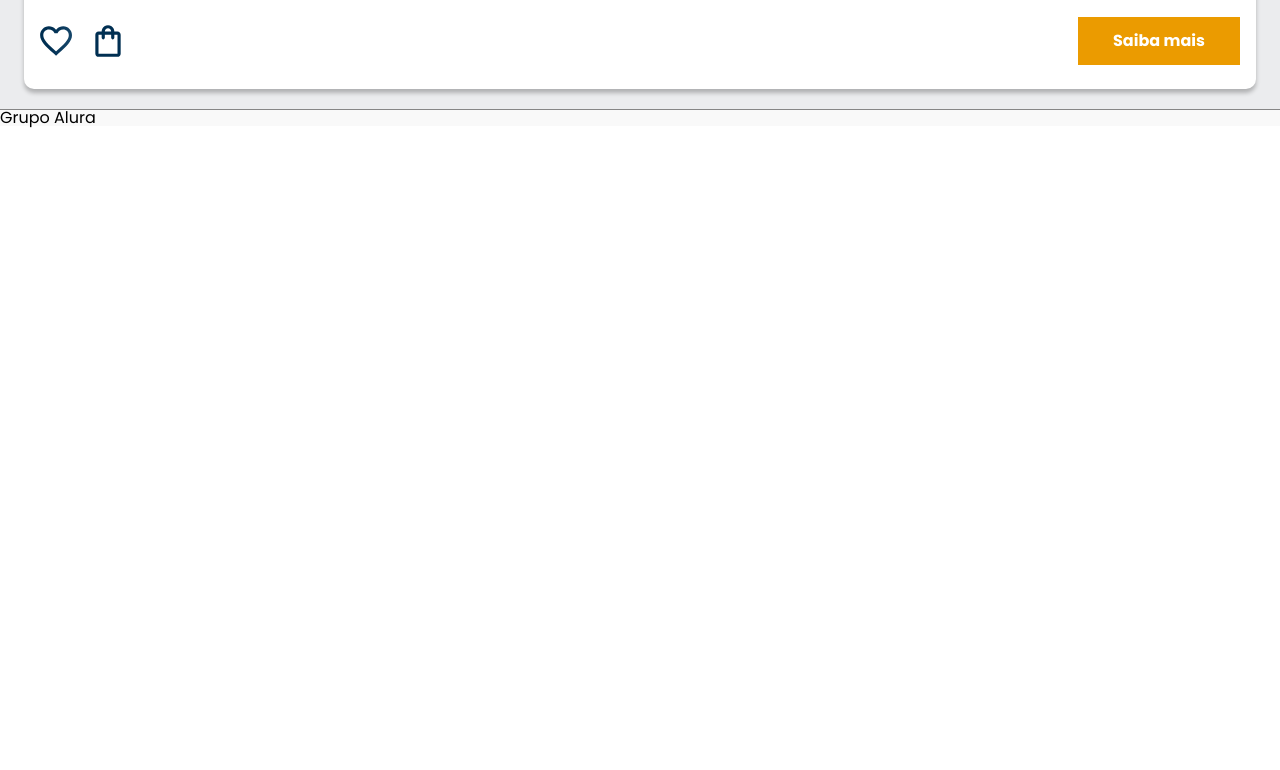
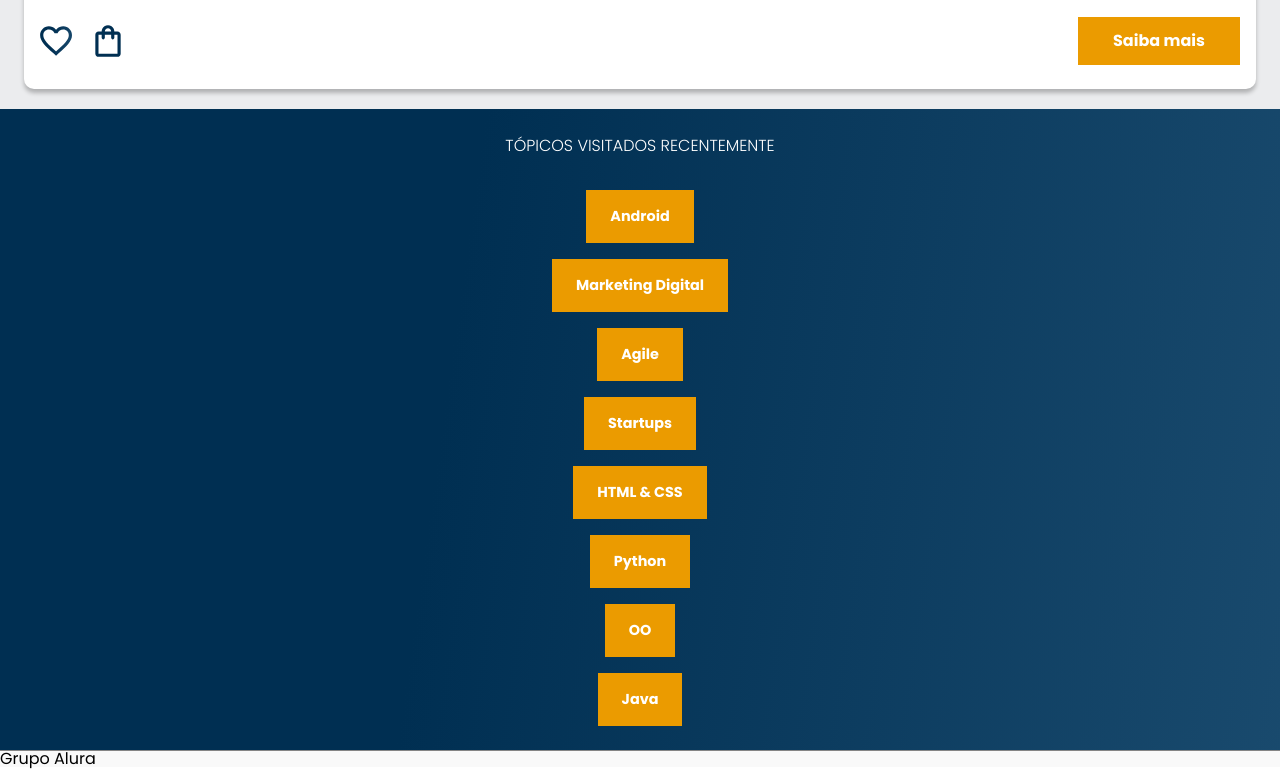
Before and after one commit to andres-neto/projeto-alura-books, a plain HTML site: page index.html in a window 1280 px wide. Shown: the part 1497-2267 px from the top of the page. Before the commit the page ends 1626 px from the top, so only its background shows below. Drawn offline with nearby package versions, Linux system fonts and the light colour scheme.

Commit message:
Iniciando seção de tópicos

```diff
--- a/index.html
+++ b/index.html
@@ -68,8 +68,8 @@
                             alt="Livro de javascript assertivo da alurabooks"></div>
                     <div class="swiper-slide"><img src="assets/Guia Front-end.svg"
                             alt="Livro guia front end da alurabooks"></div>
-                    <div class="swiper-slide"><img src="assets/Portugol.svg"
-                            alt="Livro de portugol da alurabooks"></div>
+                    <div class="swiper-slide"><img src="assets/Portugol.svg" alt="Livro de portugol da alurabooks">
+                    </div>
                     <div class="swiper-slide"><img src="assets/Acessibilidade.svg"
                             alt="Livro sobre acessibilidade no desenvolvimento web da alurabooks"></div>
                 </div>
@@ -98,7 +98,8 @@
                     <!-- 1º coluna -->
                     <ul class="botoes">
                         <li class="botoes__item"><img src="assets/Favoritos.svg" alt="Favoritar livro"></li>
-                        <li class="botoes__item"><img src="assets/Compras.svg" alt="Adicionar ao carrinho de compras"></li>
+                        <li class="botoes__item"><img src="assets/Compras.svg" alt="Adicionar ao carrinho de compras">
+                        </li>
                     </ul>
                     <!-- 2º coluna -->
                     <a class="botoes__ancora" href="#">Saiba mais</a>
@@ -119,8 +120,8 @@
                             alt="Livro de liderança em design da alurabooks"></div>
                     <div class="swiper-slide"><img src="assets/Guia Front-end.svg"
                             alt="Livro guia front end da alurabooks"></div>
-                    <div class="swiper-slide"><img src="assets/Portugol.svg"
-                            alt="Livro de portugol da alurabooks"></div>
+                    <div class="swiper-slide"><img src="assets/Portugol.svg" alt="Livro de portugol da alurabooks">
+                    </div>
                     <div class="swiper-slide"><img src="assets/Acessibilidade.svg"
                             alt="Livro sobre acessibilidade no desenvolvimento web da alurabooks"></div>
                 </div>
@@ -133,21 +134,54 @@
             <div class="card">
                 <div class="card__conteudo">
                     <div class="conteudo">
-                        <img class="conteudo__avaliacao" src="assets/Estrelinhas.svg" alt="5 estrelas de avaliação do autor(a)">
+                        <img class="conteudo__avaliacao" src="assets/Estrelinhas.svg"
+                            alt="5 estrelas de avaliação do autor(a)">
                         <h3 class="conteudo__titulo">Autora do Mês</h3>
                         <h2 class="conteudo__titulo-livro">Juliana Agarikov</h2>
-                        <p class="conteudo__texto">Analista de sistemas e escritora, Juliana é especialista em Front-End.</p>
+                        <p class="conteudo__texto">Analista de sistemas e escritora, Juliana é especialista em
+                            Front-End.</p>
                     </div>
                     <img class="conteudo__imagem" src="assets/Escritora.svg" alt="Foto da escritora Juliana Agarikov">
                 </div>
                 <div class="card__botoes">
                     <ul class="botoes">
                         <li class="botoes__item"><img src="assets/Favoritos.svg" alt="Favoritar autor(a)"></li>
-                        <li class="botoes__item"><img src="assets/Compras.svg" alt="Adicionar livros do autor(a) ao carrinho de compras"></li>
+                        <li class="botoes__item"><img src="assets/Compras.svg"
+                                alt="Adicionar livros do autor(a) ao carrinho de compras"></li>
                     </ul>
                     <a class="botoes__ancora" href="#">Saiba mais</a>
                 </div>
             </div>
+        </section>
+
+        <section class="topicos">
+            <h2 class="topicos__titulo">Tópicos visitados recentemente</h2>
+            <ul class="topicos__lista">
+                <li class="topicos__item">
+                    <a class="topicos__link" href="#">Android</a>
+                </li>
+                <li class="topicos__item">
+                    <a class="topicos__link" href="#">Marketing Digital</a>
+                </li>
+                <li class="topicos__item">
+                    <a class="topicos__link" href="#">Agile</a>
+                </li>
+                <li class="topicos__item">
+                    <a class="topicos__link" href="#">Startups</a>
+                </li>
+                <li class="topicos__item">
+                    <a class="topicos__link" href="#">HTML & CSS</a>
+                </li>
+                <li class="topicos__item">
+                    <a class="topicos__link" href="#">Python</a>
+                </li>
+                <li class="topicos__item">
+                    <a class="topicos__link" href="#">OO</a>
+                </li>
+                <li class="topicos__item">
+                    <a class="topicos__link" href="#">Java</a>
+                </li>
+            </ul>
         </section>
     </main>
 
--- a/styles/style.css
+++ b/styles/style.css
@@ -2,6 +2,8 @@
 @import url(header.css);
 @import url(banner.css);
 @import url(carrossel.css);
+@import url(topicos.css);
+
 
 :root {
     --fundo-carrossel: #EBECEE;
--- /dev/null
+++ b/styles/topicos.css
@@ -0,0 +1,38 @@
+.topicos {
+    background: var(--gradiente-azul);
+    display: flex;
+    flex-direction: column;
+    padding: 1.5rem 0;
+    justify-content: center;
+    align-items: center;
+    gap: 2rem;
+}
+
+    .topicos__titulo {
+        text-transform: uppercase;
+        color: var(--branco-principal);
+        text-align: center;
+        font-size: 1rem;
+        font-weight: 300;
+        line-height: normal;
+    }
+
+    .topicos__lista {
+        display: flex;
+        flex-direction: column;
+        align-items: center;
+        gap: 1rem;
+    }
+
+    .topicos__item {
+        background-color: var(--cor-destaque);
+        padding: 1rem 1.5rem;
+    }
+
+    .topicos__link {
+        text-decoration: none;
+        color: var(--branco-principal);
+        font-size: 0.9rem;
+        font-weight: 700;
+        line-height: normal;
+    }
```
